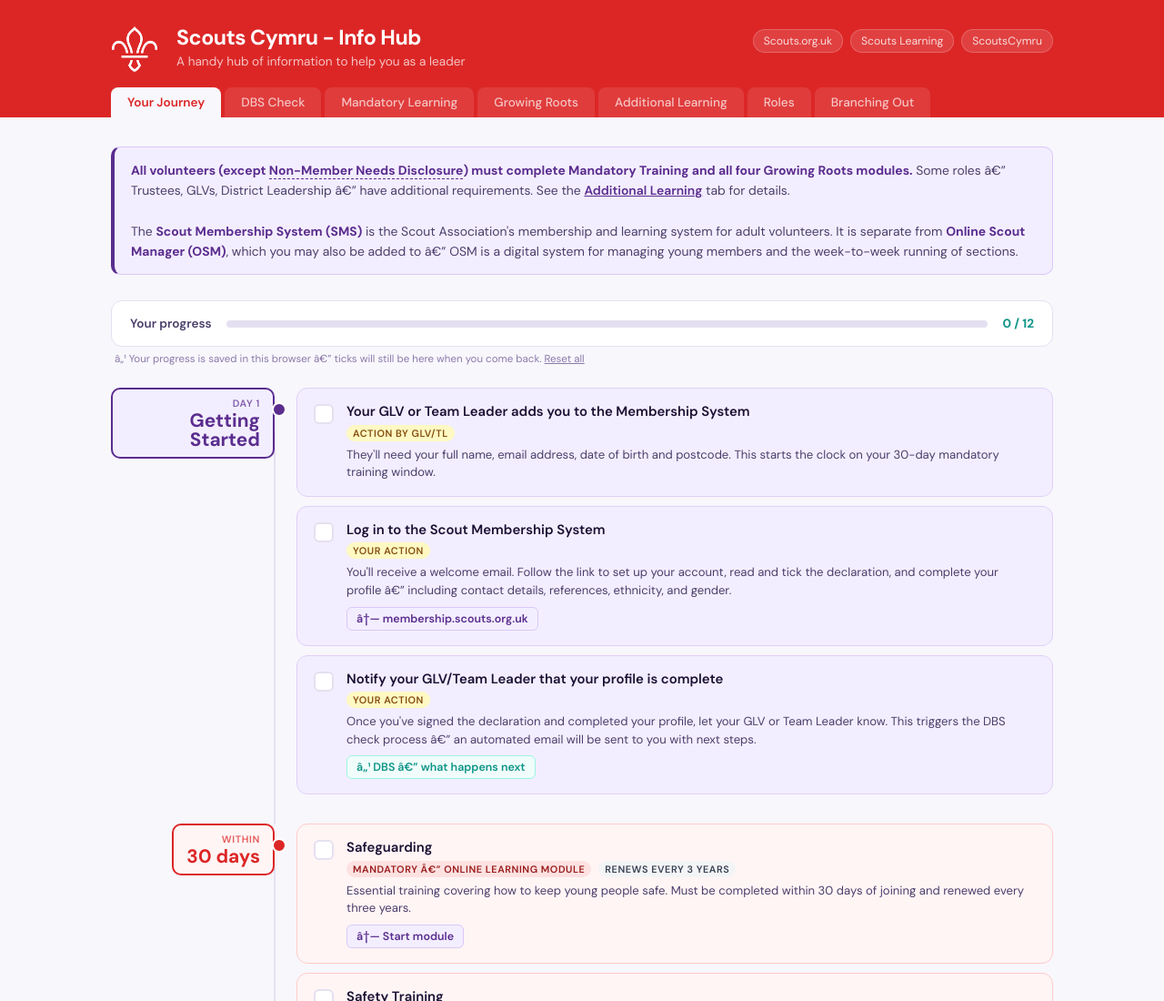
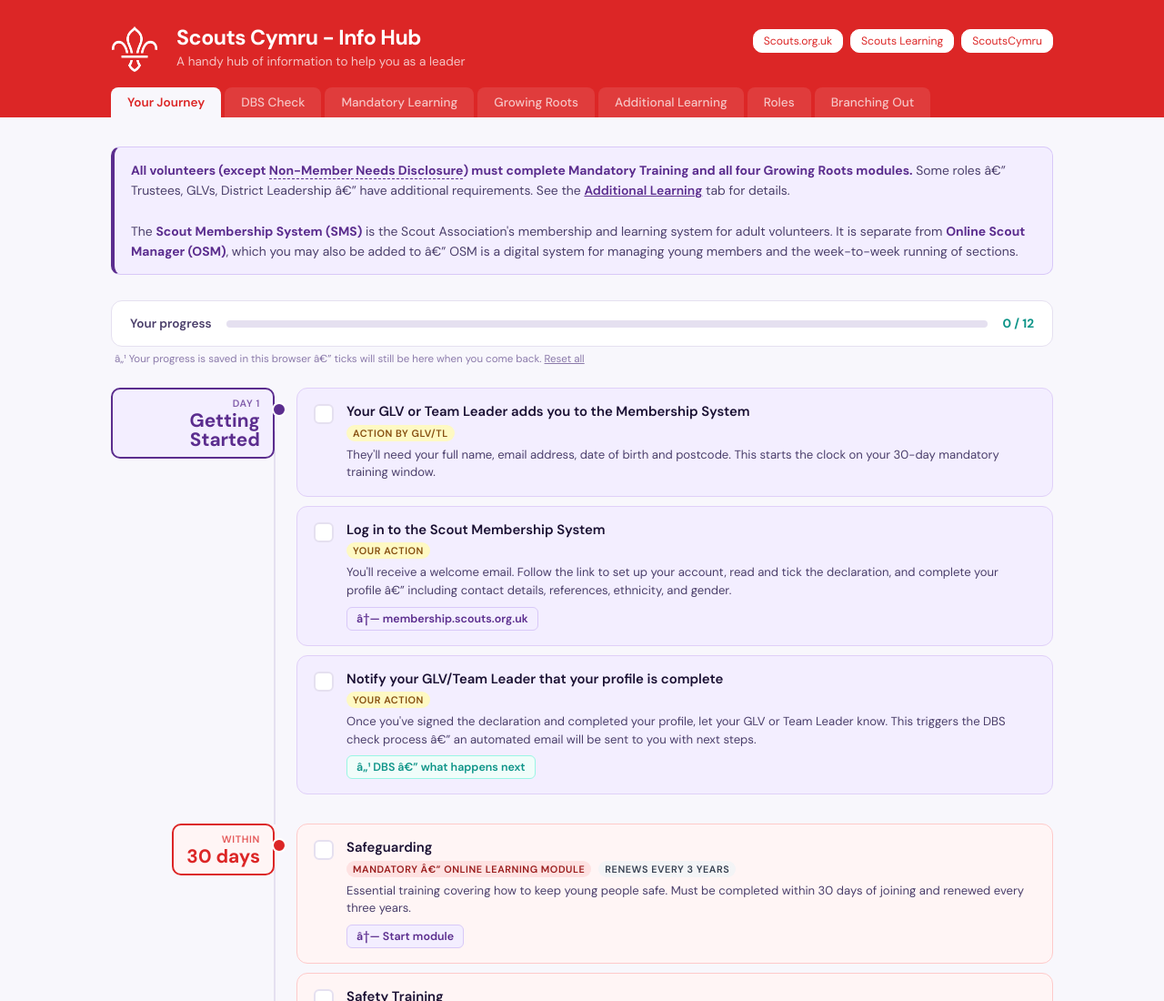
Before and after one commit to joeclimbin/ScoutsCymru, a plain HTML site: page index.html in a window 1280 px wide. Shown: the top 1100 px of the page at 91% size. Drawn offline with Linux system fonts and the light colour scheme.

Commit message:
top links button

```diff
--- a/stylesheet.css
+++ b/stylesheet.css
@@ -87,9 +87,9 @@
       .header-text .subtitle { font-size: 0.85rem; opacity: 0.72; margin-top: 3px; }
       .header-links { display: flex; gap: 8px; align-items: center; padding-top: 4px; flex-wrap: wrap; }
       .header-links a {
-        color: rgba(255,255,255,0.82); font-size: 0.76rem; text-decoration: none;
-        background: rgba(255,255,255,0.12); border: 1px solid rgba(255,255,255,0.2);
-        padding: 4px 11px; border-radius: 20px; transition: all 0.15s; white-space: nowrap;
+        color: var(--red); font-size: 0.76rem; text-decoration: none;
+        background: white; border: 1px solid white;
+        padding: 4px 11px; border-radius: 10px; transition: all 0.15s; white-space: nowrap;
       }
       .header-links a:hover { background: rgba(255,255,255,0.22); color: white; }
 
```
